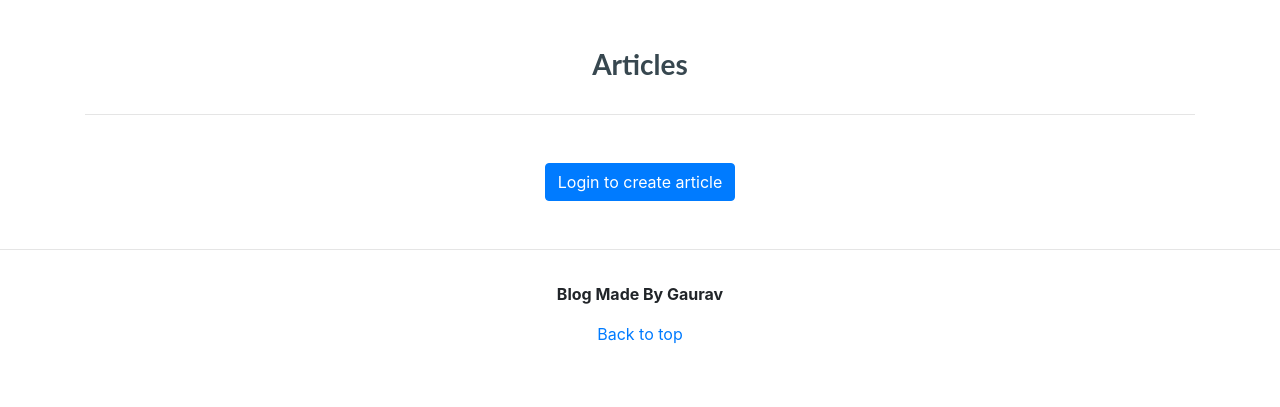
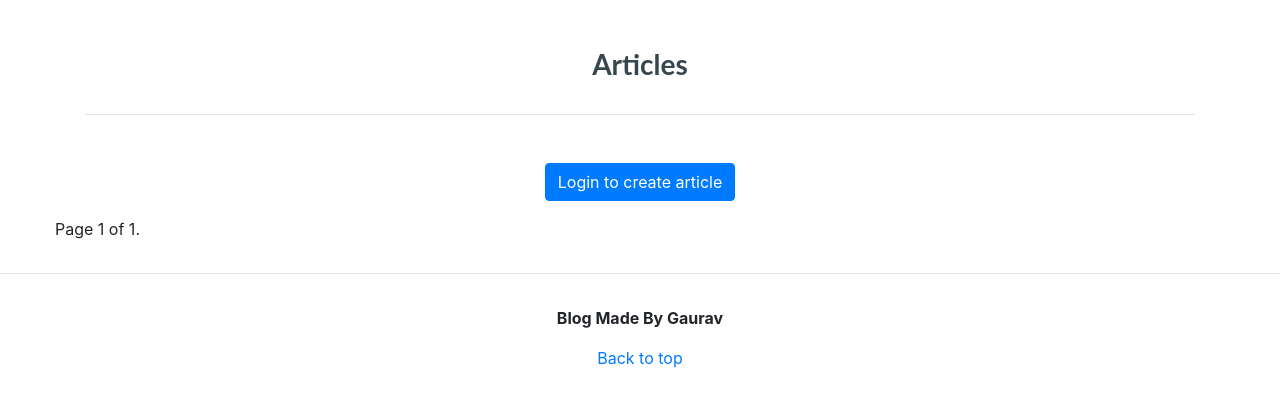
Before and after one commit to mnamegaurav/django_personal_blog, a Django app: page /article_list/ in a window 1280 px wide. Shown: the part 56-463 px from the top of the page. Run offline with Django 3.2, Linux system fonts and the light colour scheme; data that the repository does not hold is empty; some libraries are stand-ins or nearby versions; some web fonts are replaced.

Commit message:
Improvements

```diff
--- a/blog/templates/blog/article_list.html
+++ b/blog/templates/blog/article_list.html
@@ -37,6 +37,23 @@
                     </div>
                 </div>
                 {% endfor %}
+                <div class="pagination">
+    <span class="step-links">
+        {% if page_obj.has_previous %}
+            <a href="?page=1">&laquo; First</a>
+            <a href="?page={{ page_obj.previous_page_number }}">Previous</a>
+        {% endif %}
+
+        <span class="current">
+            Page {{ page_obj.number }} of {{ page_obj.paginator.num_pages }}.
+        </span>
+
+        {% if page_obj.has_next %}
+            <a href="?page={{ page_obj.next_page_number }}">Next</a>
+            <a href="?page={{ page_obj.paginator.num_pages }}">Last &raquo;</a>
+        {% endif %}
+    </span>
+</div>
 
             </div>
         </div>
--- a/blog/views.py
+++ b/blog/views.py
@@ -94,6 +94,7 @@ def contactme_page(request):
 
 
 class ArticleListView(ListView):
+    paginate_by = 4
     model = Article
     template_name='blog/article_list.html'
     ordering = ['-date_published']
```
